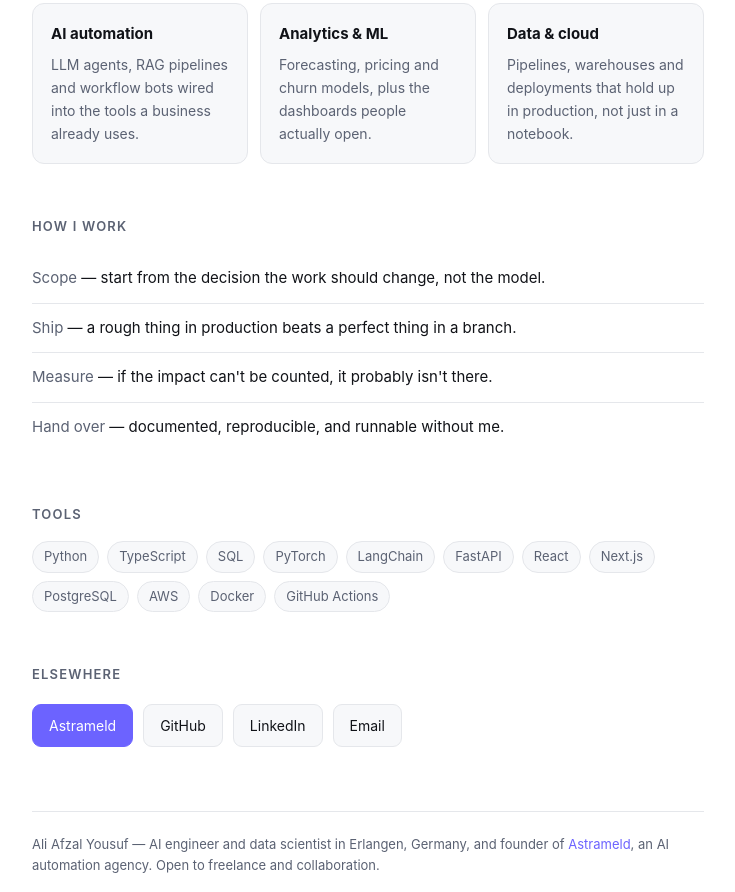
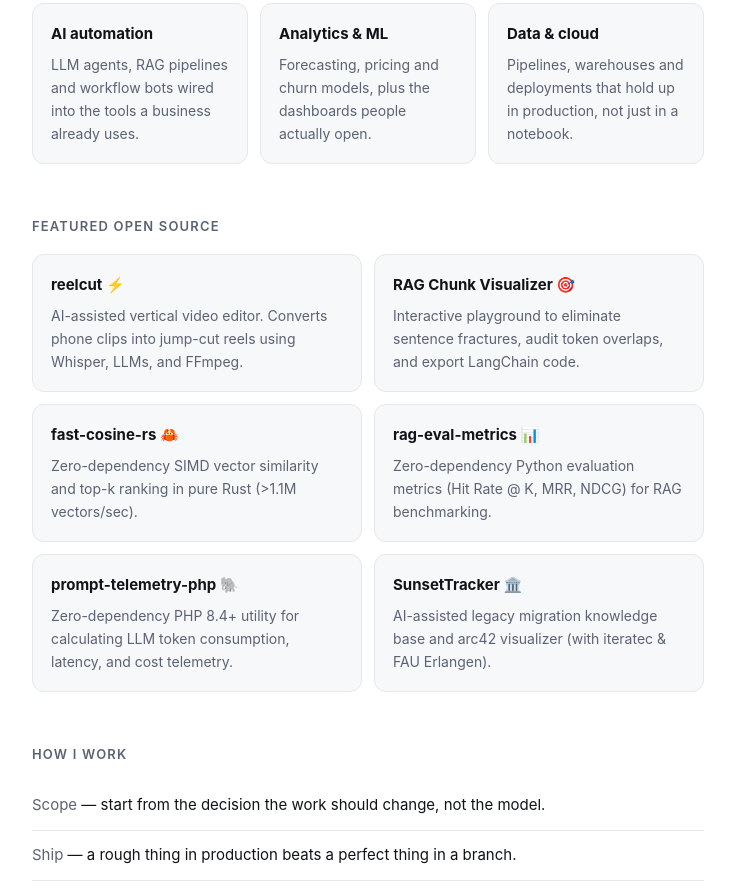
Before and after one commit to 3liAf/3liAf.github.io, a plain HTML site: page index.html in a window 1280 px wide. Shown: the part 542-1434 px from the top of the page, without its empty margins (272-1007 px from the left). Drawn offline with Linux system fonts and the light colour scheme.

Commit message:
feat: showcase featured open-source tools on portfolio

```diff
--- a/index.html
+++ b/index.html
@@ -123,6 +123,35 @@
     </div>
   </div>
 
+
+  <h2>Featured Open Source</h2>
+  <div class="cards" style="grid-template-columns: repeat(auto-fit, minmax(220px, 1fr));">
+    <a class="card" href="https://github.com/3liAf/reelcut" style="text-decoration:none; color:inherit; display:block;">
+      <h3>reelcut ⚡</h3>
+      <p>AI-assisted vertical video editor. Converts phone clips into jump-cut reels using Whisper, LLMs, and FFmpeg.</p>
+    </a>
+    <a class="card" href="https://3liaf.github.io/rag-chunk-visualizer/" style="text-decoration:none; color:inherit; display:block;">
+      <h3>RAG Chunk Visualizer 🎯</h3>
+      <p>Interactive playground to eliminate sentence fractures, audit token overlaps, and export LangChain code.</p>
+    </a>
+    <a class="card" href="https://github.com/3liAf/fast-cosine-rs" style="text-decoration:none; color:inherit; display:block;">
+      <h3>fast-cosine-rs 🦀</h3>
+      <p>Zero-dependency SIMD vector similarity and top-k ranking in pure Rust (>1.1M vectors/sec).</p>
+    </a>
+    <a class="card" href="https://github.com/3liAf/rag-eval-metrics" style="text-decoration:none; color:inherit; display:block;">
+      <h3>rag-eval-metrics 📊</h3>
+      <p>Zero-dependency Python evaluation metrics (Hit Rate @ K, MRR, NDCG) for RAG benchmarking.</p>
+    </a>
+    <a class="card" href="https://github.com/3liAf/prompt-telemetry-php" style="text-decoration:none; color:inherit; display:block;">
+      <h3>prompt-telemetry-php 🐘</h3>
+      <p>Zero-dependency PHP 8.4+ utility for calculating LLM token consumption, latency, and cost telemetry.</p>
+    </a>
+    <a class="card" href="https://github.com/amosproj/amos2026ws01-legacy-migrator" style="text-decoration:none; color:inherit; display:block;">
+      <h3>SunsetTracker 🏛️</h3>
+      <p>AI-assisted legacy migration knowledge base and arc42 visualizer (with iteratec &amp; FAU Erlangen).</p>
+    </a>
+  </div>
+
   <h2>How I work</h2>
   <ul class="plain">
     <li><span>Scope</span> — start from the decision the work should change, not the model.</li>
```
